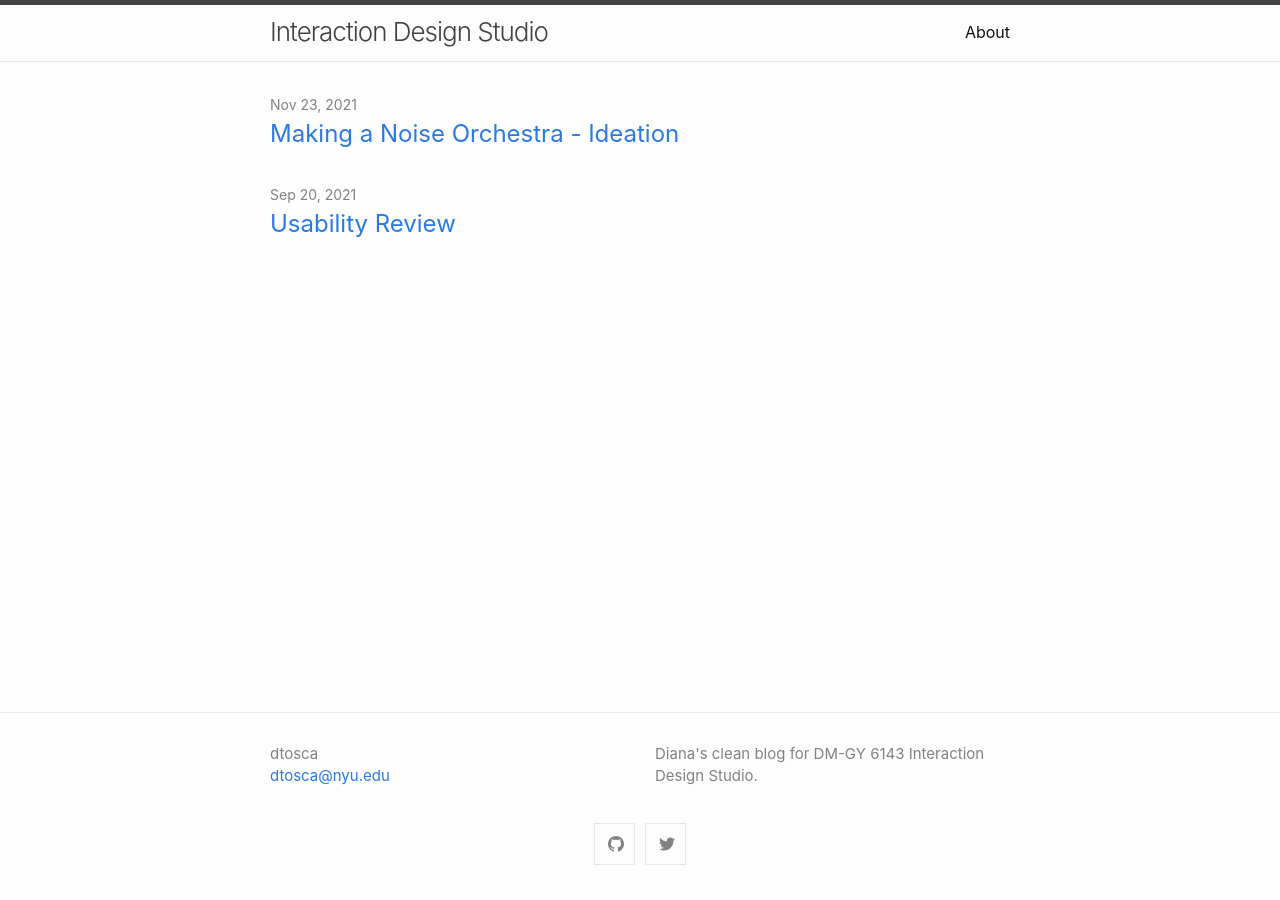
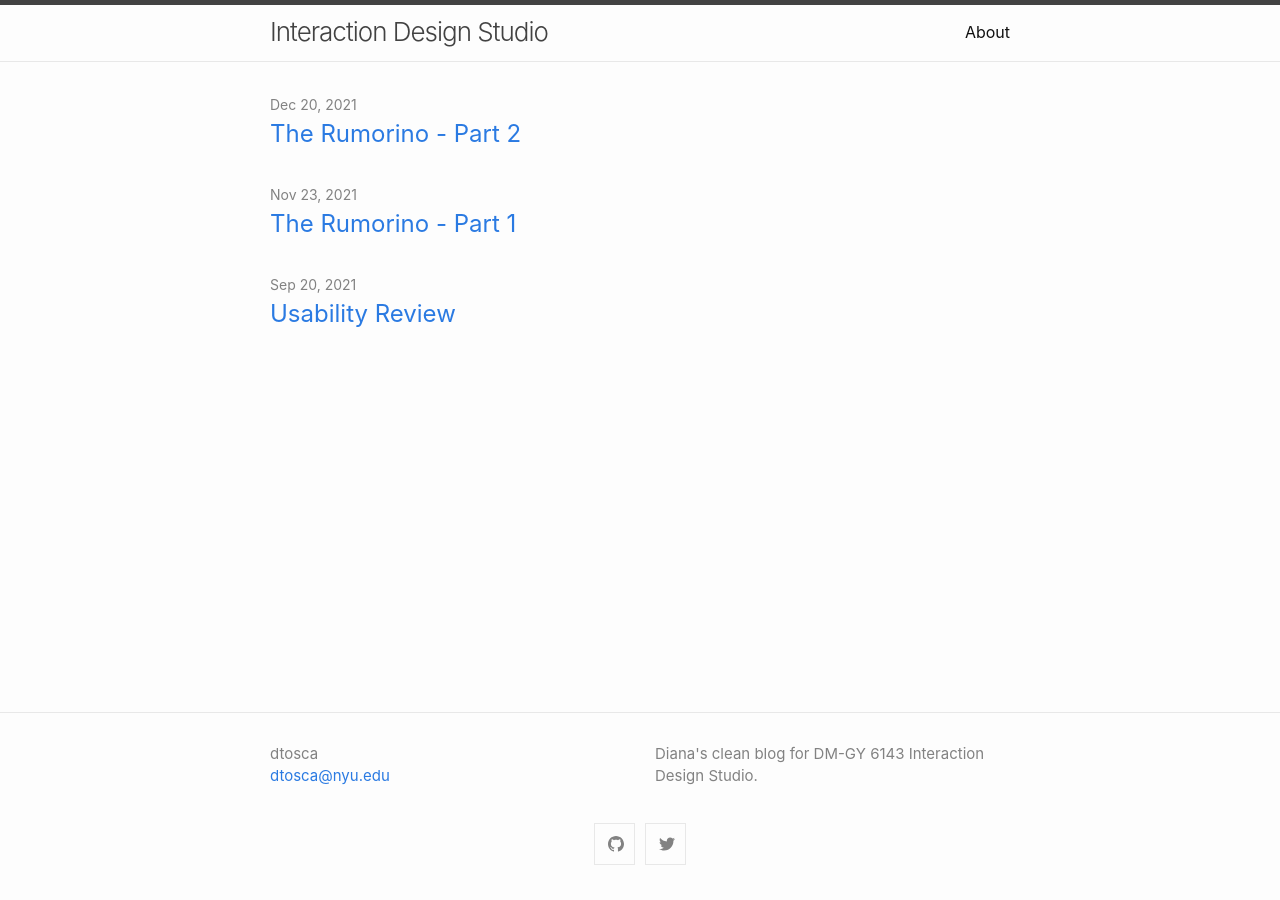
Before and after one commit to dtosca/ixd, a Jekyll site: the page built from index.md, in a window 1280 px wide. Built offline with Jekyll 4.4.1, drawn with Linux system fonts in a browser that asks for light colours; part of the change alters nothing that is shown.

Commit message:
updating post

```diff
--- a/_posts/2021-11-23-final-p1.html
+++ b/_posts/2021-11-23-final-p1.html
@@ -1,6 +1,6 @@
 ---
 layout: post
-title: Making a Noise Orchestra - Ideation
+title: The Rumorino - Part 1
 date: 2021-11-23
 author: Diana Tosca
 comments: true
--- /dev/null
+++ b/_posts/2021-11-23-final-p2.html
@@ -0,0 +1,69 @@
+---
+layout: post
+title: The Rumorino - Part 2
+date: 2021-12-20
+author: Diana Tosca
+comments: true
+---
+
+<h2>Breadboarding</h2>
+
+<p>First, I put all the components on a breadboard.</p>
+
+<img src="https://dtosca.github.io/ixd/assets/final/breadboard.jpg" width="700" height="525"/>
+
+<br><br>
+
+<p>For adjusting pitch, volume, and speed, I used three 10k potentiometers.</p>
+
+<p>While I initially had a dial to control which samples where being played, I changed it to having several buttons that each correspond to a category to make it easier to switch between categories.</p>
+
+<p>I also have two push buttons to move through samples, and one push button to toggle whether the sound loops.</p>
+
+<h2>The Code</h2>
+
+<p>There are two components to the code.</p>
+
+<p>The <a href="https://github.com/dtosca/rumorino/blob/main/sketch_nov28a/sketch_nov28a.ino">Arduino</a> code gets the values from the components and sends it through the serial ports.</p>
+
+<p>The <a href="https://github.com/dtosca/rumorino/blob/main/rumorino.maxpat">Max MSP</a> code gets the values through the serial ports and manipulates the parameters of the sample being played with [~sfplay].</p>
+
+<p>All the commented code, including the sound samples, can be found on <a href="https://github.com/dtosca/rumorino">my Github.</a></p>
+
+<h2>Choosing noises</h2>
+
+<p>I decided to use prerecorded samples for the noises, rather than synthesizing my own noises. I thought the noises would sound more "natural" this way.</p>
+
+<p>I used samples from <a href="https://freesound.org/">FreeSound.org</a> for the first category of noises, I plan to do the same for the rest of the categories</p>
+
+<h2>The Box</h2>
+
+<p>I designed the box using <a href="https://en.makercase.com/#/>">Makercase</a> and added icons to <a href="https://github.com/dtosca/rumorino/blob/main/box_rumorino.ai">the file</a> using Adobe illustrator.</p>
+
+<p>I chose the icons to make them as universal as possible (without being language specific), but I'll definitely need to do some user testing to see if these icons make sense. I also like the idea of this instrument being exploratory, so not all the control's functions need to be immediately apparent.</p>
+
+<p>Then I lasercut the design on cardboard using the Epilog Mini lasercutters.</p>
+
+<p>The box came out pretty good:</p>
+
+<img src="https://dtosca.github.io/ixd/assets/final/box_1.jpg" heigh="700" width="525"/>
+
+<br><br>
+
+<img src="https://dtosca.github.io/ixd/assets/final/breadboard_box.jpg" height="700" width="525"/>
+
+<h2>Next steps...</h2>
+
+<p>Some of the code is incomplete, I still have to incorporate the volume, pitch, and speed dials into the MaxMSP code.</p>
+
+<p>I also don't have all the samples chosen for all the noise categories.</p>
+
+<p>Originally, I made the decision to have the boxes all be capable of playing every sample. I'm still debating this - it might be nice to have one "instrument" per noise category, true to the original intonarumori. On the other hand, having these instruments be dynamic could add versatility to the possible noise combinations that could be produced. I'll keep thinking about this.</p>
+
+<p>I started soldering the components together, moving them off the breadboard, but then NYU told us to avoid going to campus, so I'll leave the soldering for when COVID isn't spiking.</p>
+
+<img src="https://dtosca.github.io/ixd/assets/final/soldering.jpg" height="700" width="525"/>
+
+<p>To be continued!</p>
+
+<hr>
```
Also changed, not shown: assets/final/box_1.jpg (added), assets/final/breadboard.jpg (added), assets/final/breadboard_box.jpg (added), assets/final/soldering.jpg (added).
